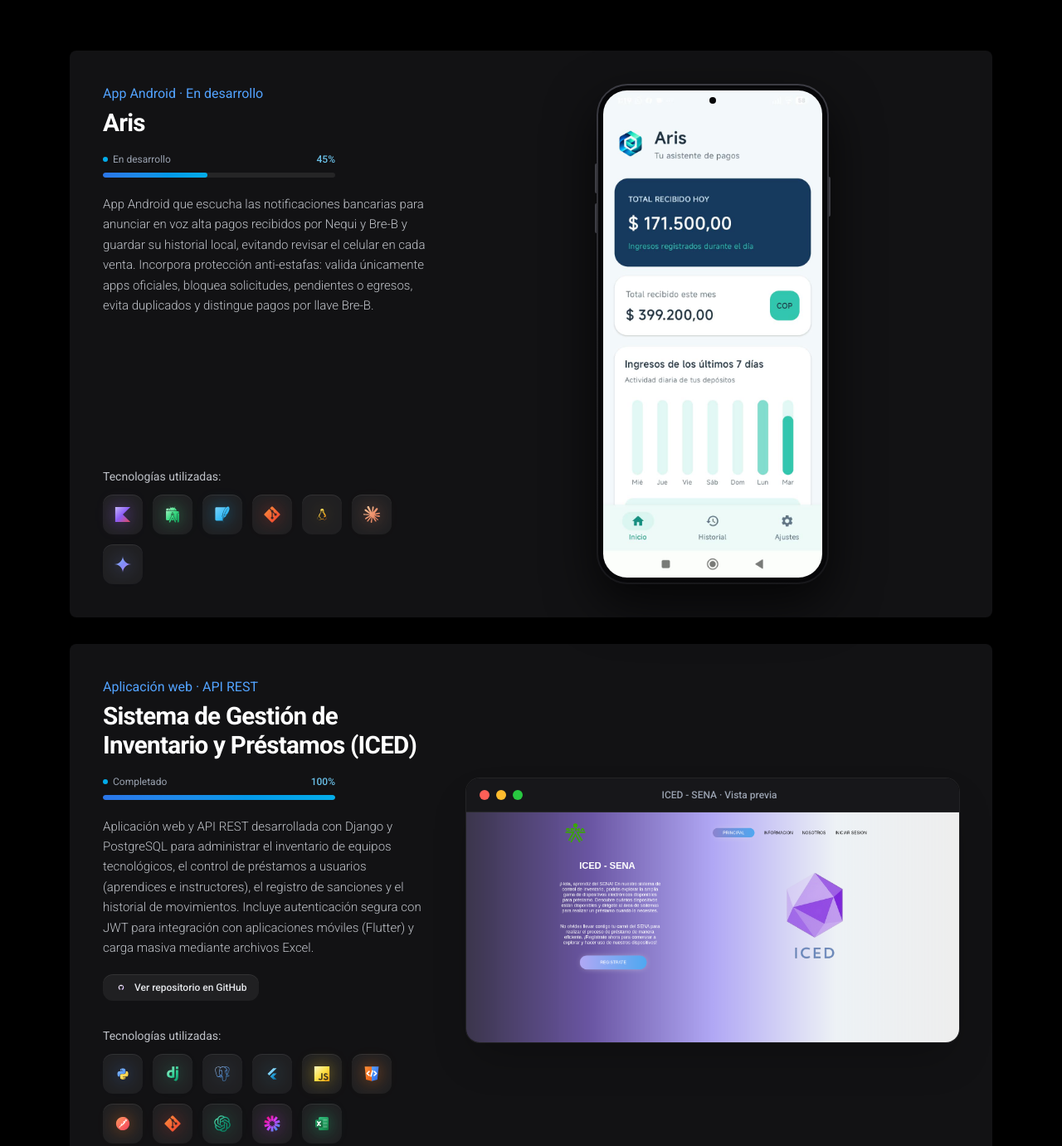
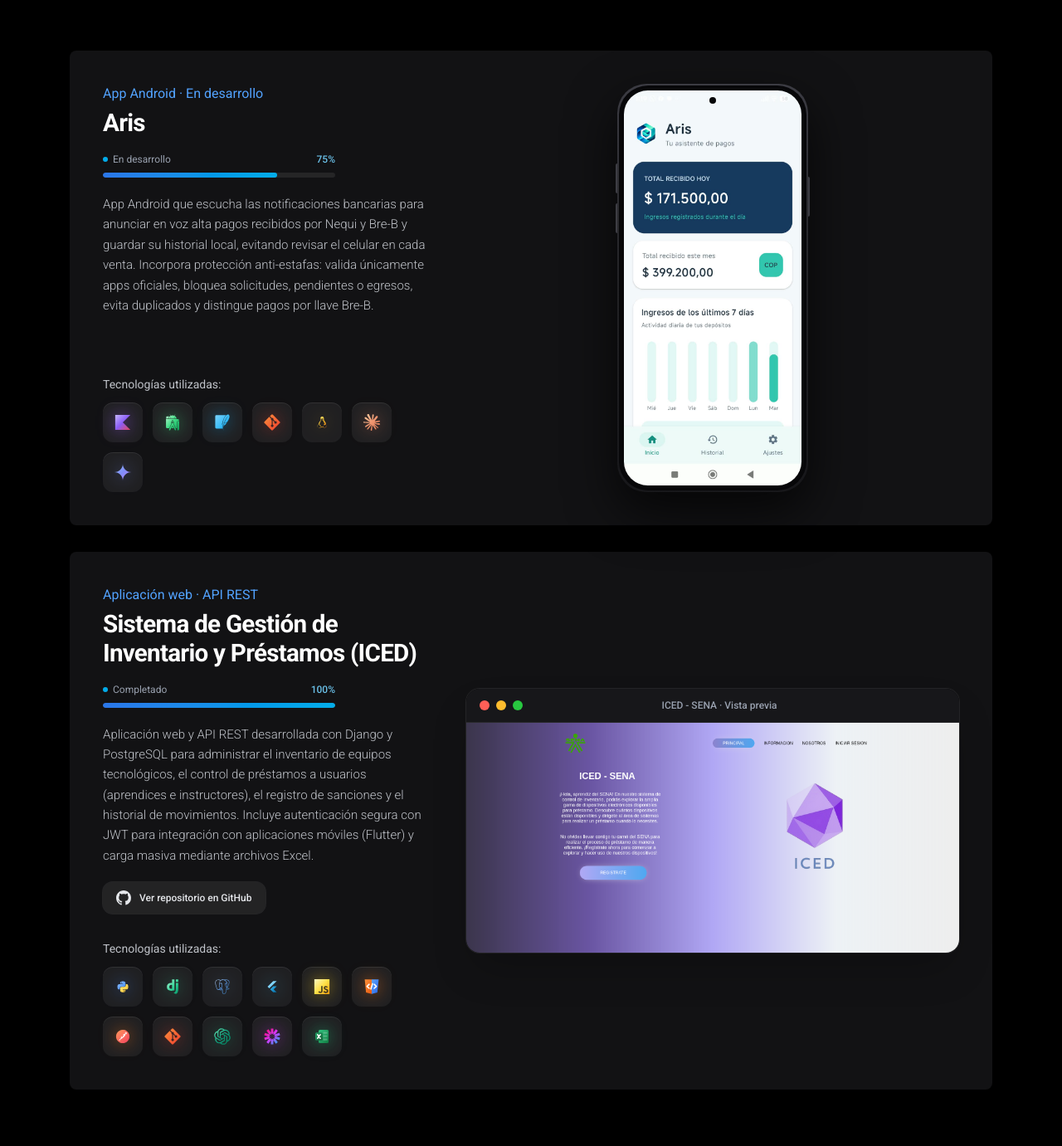
Before and after one commit to daniels-py/mi-portafolio, an Astro site: page / in a window 1280 px wide. Shown: the part 326-1707 px from the top of the page at 83% size. Built offline with nearby package versions, Linux system fonts and the light colour scheme; Astro itself is replaced by a stand-in of ours.

Commit message:
feat: add Aris and ICED project showcases, skills mosaic, and 8-bit favicon

```diff
--- a/src/components/projects/ProjectShowcase.astro
+++ b/src/components/projects/ProjectShowcase.astro
@@ -89,9 +89,11 @@ const preview = media[0];
               href={href}
               target="_blank"
               rel="noopener noreferrer"
-              class="inline-flex items-center gap-2 rounded-xl bg-white/[0.06] px-3.5 py-2 text-xs font-medium text-gray-200 shadow-[inset_0_1px_0_rgba(255,255,255,0.08)] transition hover:bg-white/[0.12] hover:text-white"
+              class="inline-flex items-center gap-2.5 rounded-xl bg-white/[0.07] px-4 py-2.5 text-xs font-medium text-gray-200 ring-1 ring-white/[0.08] transition hover:bg-white/[0.13] hover:text-white hover:ring-white/20"
             >
-              <SkillIcon name="github" size={16} class="scale-125" />
+              <svg class="h-[18px] w-[18px] shrink-0 fill-current" viewBox="0 0 16 16" aria-hidden="true">
+                <path d="M8 0C3.58 0 0 3.58 0 8c0 3.54 2.29 6.53 5.47 7.59.4.07.55-.17.55-.38 0-.19-.01-.82-.01-1.49-2.01.37-2.53-.49-2.69-.94-.09-.23-.48-.94-.82-1.13-.28-.15-.68-.52-.01-.53.63-.01 1.08.58 1.23.82.72 1.21 1.87.87 2.33.66.07-.52.28-.87.51-1.07-1.78-.2-3.64-.89-3.64-3.95 0-.87.31-1.59.82-2.15-.08-.2-.36-1.02.08-2.12 0 0 .67-.21 2.2.82.64-.18 1.32-.27 2-.27.68 0 1.36.09 2 .27 1.53-1.04 2.2-.82 2.2-.82.44 1.1.16 1.92.08 2.12.51.56.82 1.27.82 2.15 0 3.07-1.87 3.75-3.65 3.95.29.25.54.73.54 1.48 0 1.07-.01 1.93-.01 2.2 0 .21.15.46.55.38A8.01 8.01 0 0 0 16 8c0-4.42-3.58-8-8-8"/>
+              </svg>
               <span>Ver repositorio en GitHub</span>
             </a>
           </div>
@@ -131,7 +133,7 @@ const preview = media[0];
     <!-- Derecha: Marco estilo macOS o smartphone para imagen o video -->
     {preview && (
       frame === 'phone' ? (
-        <div class="group relative mx-auto w-full max-w-[260px] sm:max-w-[280px] self-center rounded-[2.35rem] bg-gradient-to-b from-zinc-600/65 via-zinc-800/75 to-zinc-900/90 p-[2px] shadow-[0_24px_60px_rgba(0,0,0,0.7)]">
+        <div class="group relative mx-auto w-full max-w-[215px] sm:max-w-[230px] self-center justify-self-center rounded-[2.2rem] bg-gradient-to-b from-zinc-600/65 via-zinc-800/75 to-zinc-900/90 p-[2px] shadow-[0_24px_60px_rgba(0,0,0,0.7)]">
           <!-- Botones laterales sutiles -->
           <span class="pointer-events-none absolute top-24 -left-[2px] h-9 w-[2px] rounded-l-full bg-zinc-600/70" aria-hidden="true"></span>
           <span class="pointer-events-none absolute top-36 -left-[2px] h-9 w-[2px] rounded-l-full bg-zinc-600/70" aria-hidden="true"></span>
--- a/src/data/projects.ts
+++ b/src/data/projects.ts
@@ -71,7 +71,7 @@ export const projects: Project[] = [
   {
     name: 'Aris',
     tag: 'App Android · En desarrollo',
-    progress: 45,
+    progress: 75,
     progressLabel: 'En desarrollo',
     description:
       'App Android que escucha las notificaciones bancarias para anunciar en voz alta pagos recibidos por Nequi y Bre-B y guardar su historial local, evitando revisar el celular en cada venta. Incorpora protección anti-estafas: valida únicamente apps oficiales, bloquea solicitudes, pendientes o egresos, evita duplicados y distingue pagos por llave Bre-B.',
```
